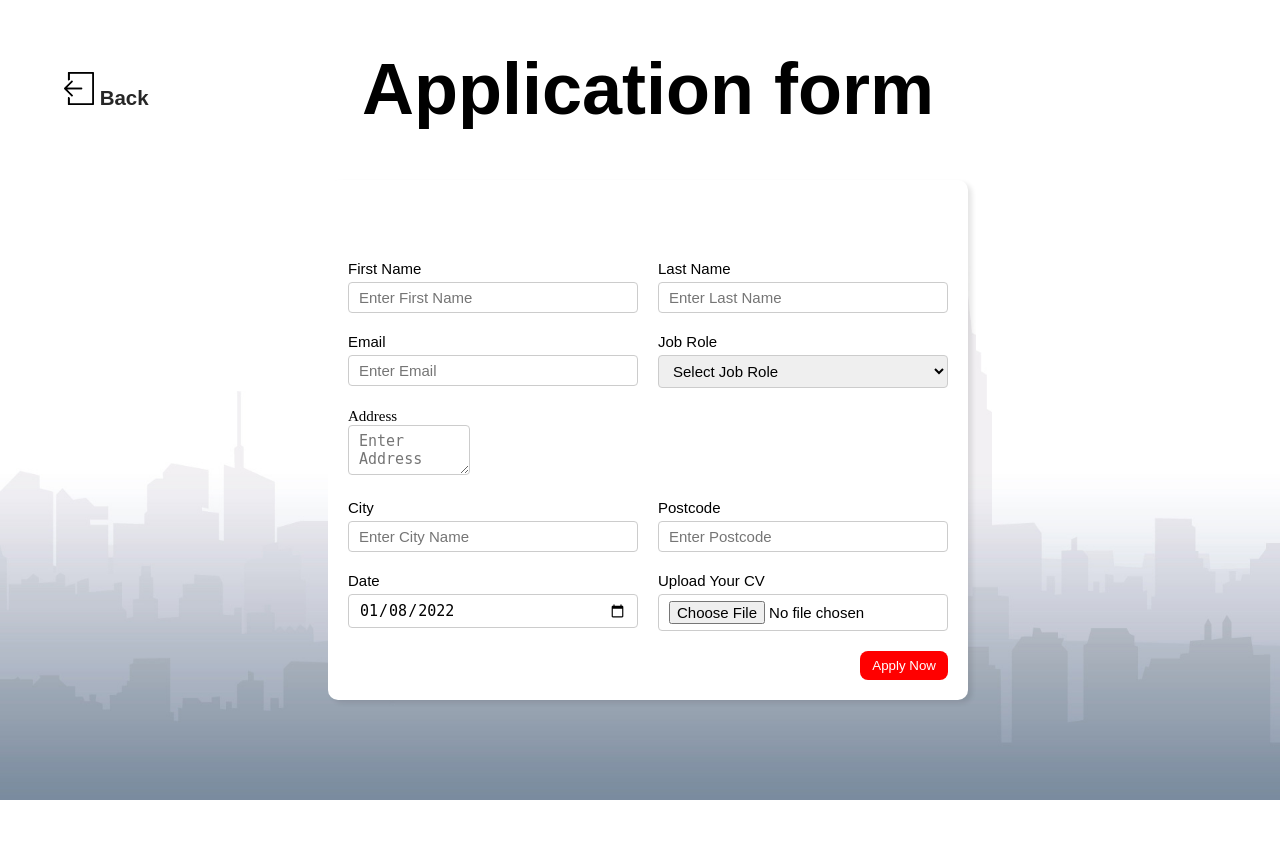
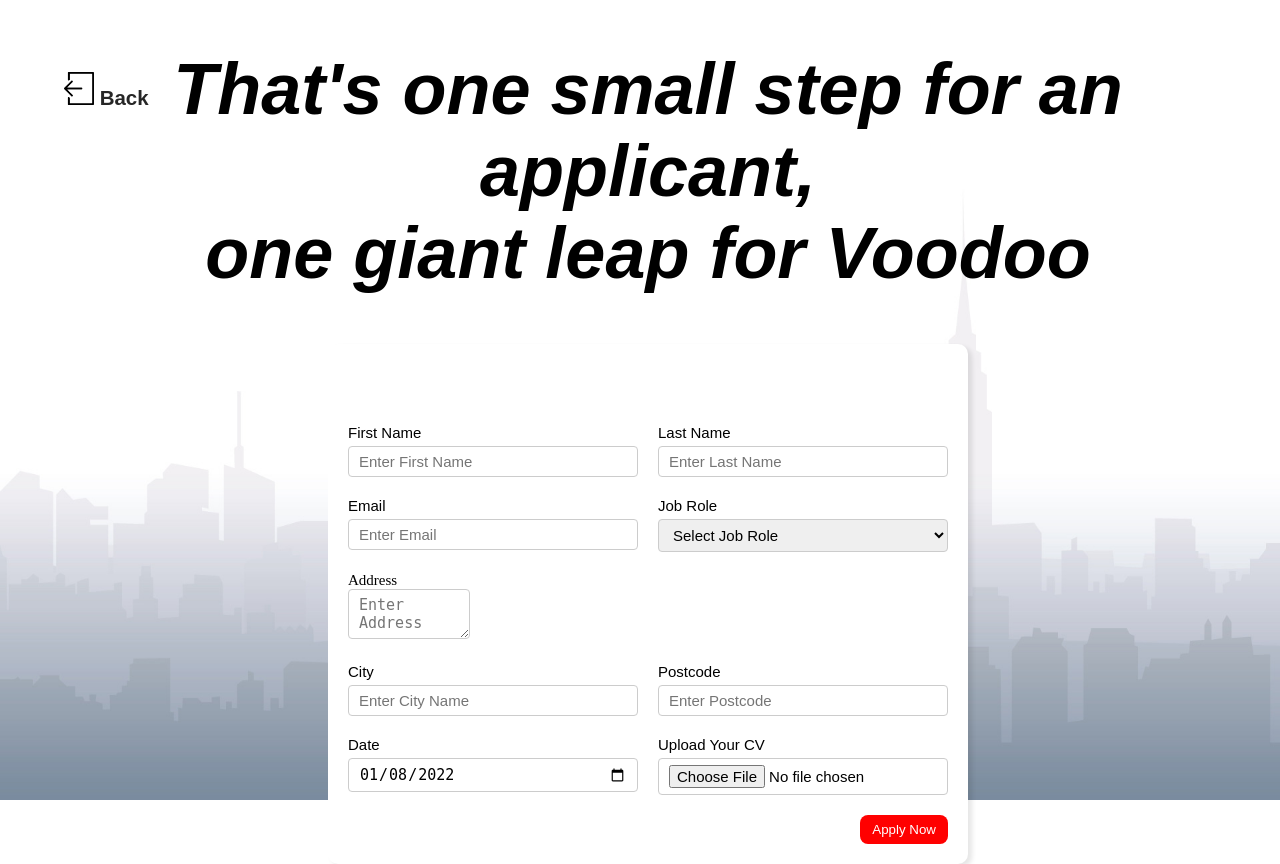
Before and after one commit to mudriy-glist/career_map, a Django app: template careers/backend/templates/backend/application_form.html in a window 1280 px wide. Before the commit the page ends 800 px from the top, so only its background shows below. Run offline with Django 3.2, Linux system fonts and the light colour scheme; the template is opened without the code that fills it, so the values that code supplies are empty.

Commit message:
changed title in application form

```diff
--- a/careers/backend/templates/backend/application_form.html
+++ b/careers/backend/templates/backend/application_form.html
@@ -32,8 +32,9 @@ body {
 </center> -->
 
 <center>
-    <h1>
-        Application form
+    <h1 style="font-style: italic;">
+        That's one small step for an applicant,<br/>
+        one giant leap for Voodoo
     </h1>
 </center>
 <a id="close_a"  href="{% url 'woodoo' %}">
```
